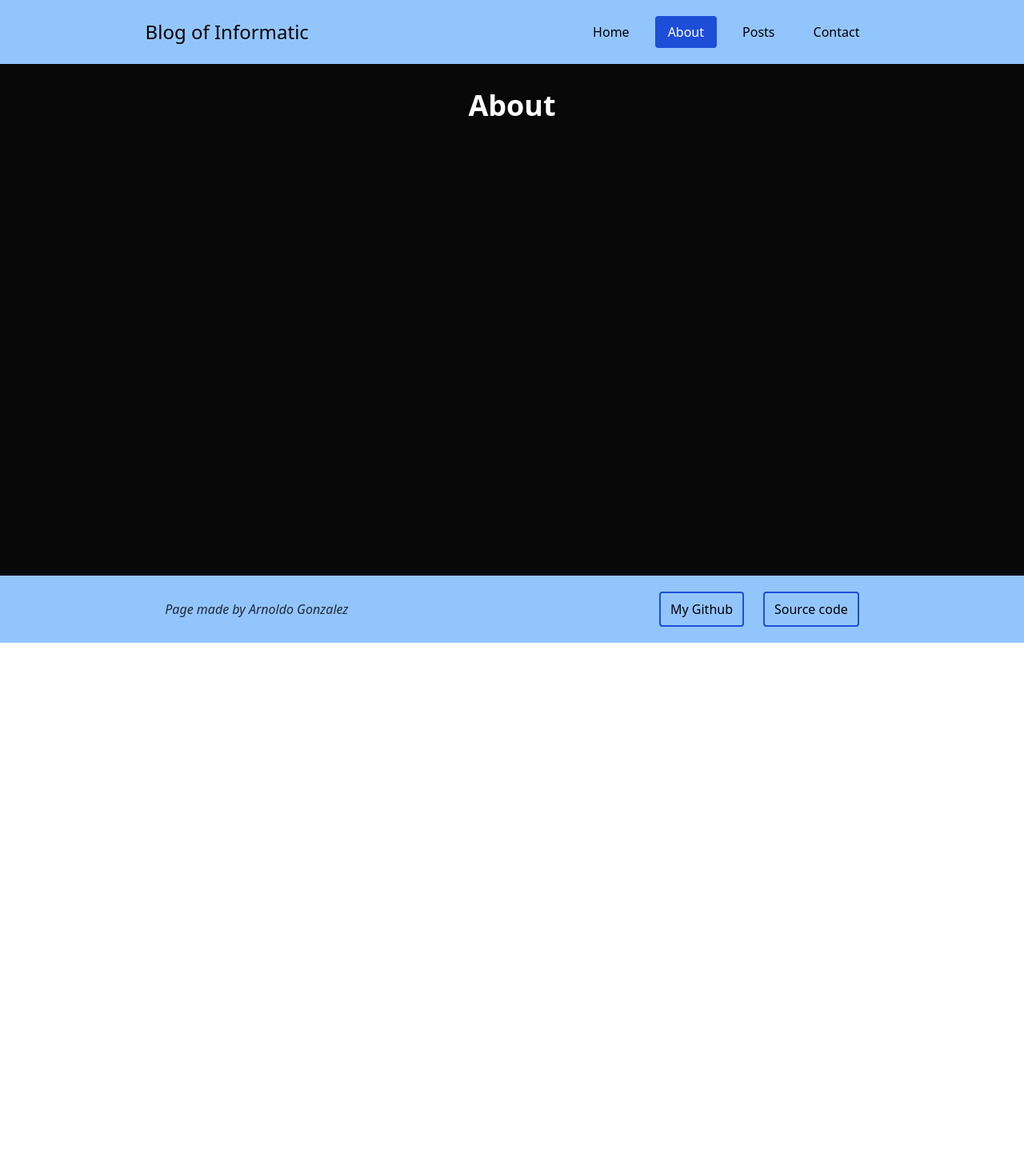
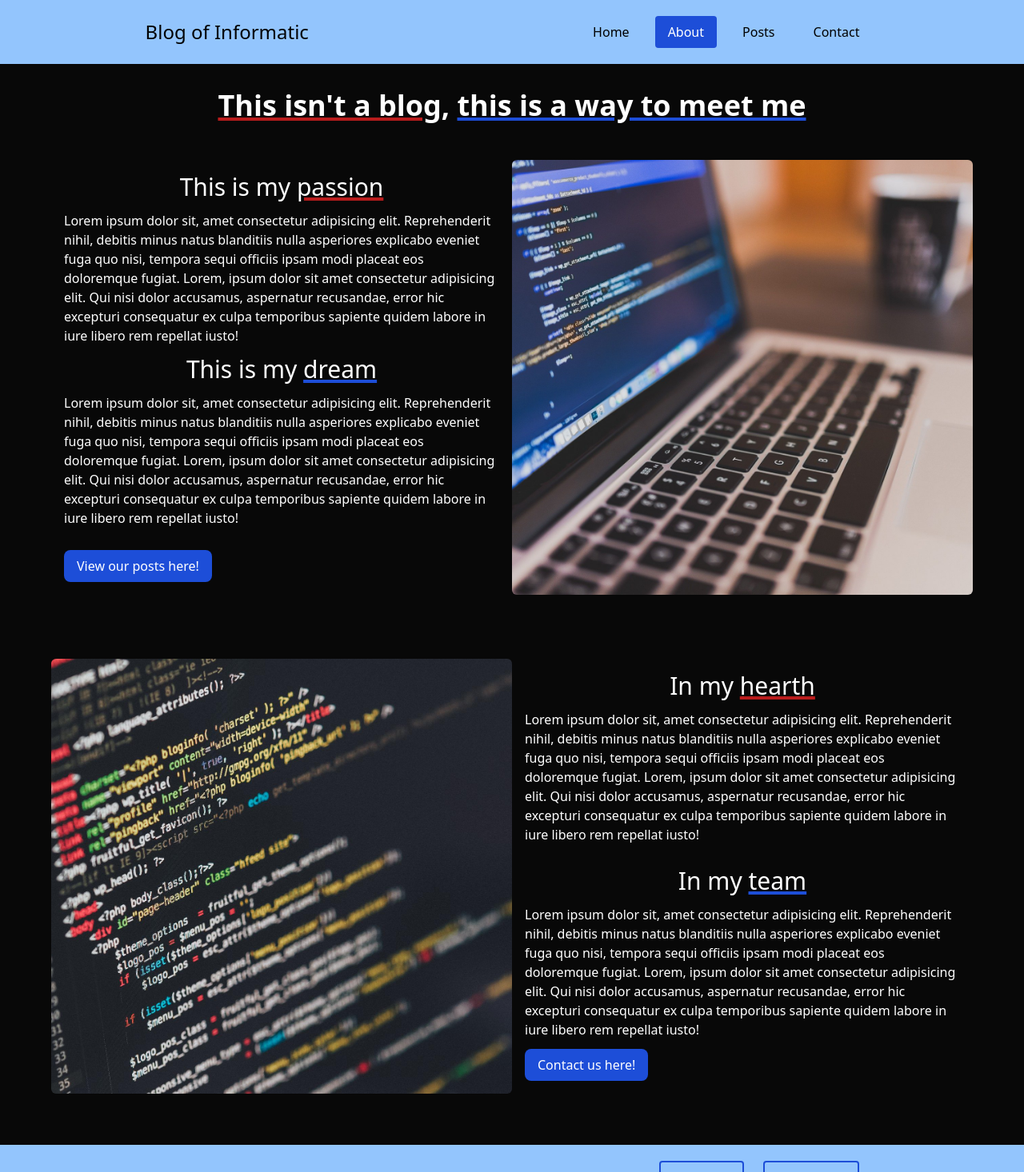
Before and after one commit to BlackBarto/blog-react-router, a React (Vite) app: page /about in a window 1280 px wide. Shown: the top 1466 px of the page at 80% size. Before the commit the page ends 804 px from the top, so only its background shows below. Built offline with nearby package versions, Linux system fonts and the light colour scheme.

Commit message:
complete the about section, and start with contact section

```diff
--- a/package.json
+++ b/package.json
@@ -6,7 +6,8 @@
   "scripts": {
     "dev": "vite --host",
     "build": "vite build",
-    "preview": "vite preview --host"
+    "preview": "vite preview --host",
+    "production": "vite build && vite preview"
   },
   "dependencies": {
     "react": "^18.2.0",
--- /dev/null
+++ b/src/atoms/LinkToPage.jsx
@@ -0,0 +1,9 @@
+import { Link } from "react-router-dom";
+
+export default function LinkToPage({to, text}) {
+  return (
+    <button className="py-2 px-4 bg-blue-700 text-white transition-colors duration-300 hover:text-black hover:bg-sky-300 rounded-lg">
+      <Link to={to}>{text}</Link>
+    </button>
+  )
+}
--- /dev/null
+++ b/src/atoms/NormalInput.jsx
@@ -0,0 +1,14 @@
+import { useState } from "react"
+
+export default function NormalInput({large = "base", required, ...props}) {
+  const [isInvalid, setIsInvalid] = useState(false)
+
+  const handleBlur = ({target}) => {
+    if (required && target.value === "") setIsInvalid(true)
+    else setIsInvalid(false)
+  }
+
+  return (
+    <input onBlur={handleBlur} {...props} required={required} className={`py-2 ${large === "base" ? "w-2/3" : large === "sm" ? "w-1/2" : "w-full"} relative z-10 rounded-md px-4 placeholder:italic placeholder:text-gray-300 ${ !isInvalid ? "bg-gray-900" : "bg-red-700"} focus:bg-transparent transition duration-300 text-white border-2 border-transparent outline-none focus:border-gray-900 focus:bg-blue-700 hover:border-blue-700`} />
+  )
+}
--- /dev/null
+++ b/src/atoms/SubmitInput.jsx
@@ -0,0 +1,5 @@
+export default function SubmitInput({isLoading, ...props}) {
+  return (
+    <input type="submit" {...props} className="mx-auto my-4 text-white rounded-xl py-2 px-4 transition-colors bg-blue-700 duration-300 hover:text-black hover:bg-blue-300" />
+  )
+}
--- /dev/null
+++ b/src/atoms/TextArea.jsx
@@ -0,0 +1,14 @@
+import { useState } from "react"
+
+export default function TextArea({required, ...props}) {
+  const [isInvalid, setIsInvalid] = useState(false)
+
+  const handleBlur = ({target}) => {
+    if (required && target.value === "") setIsInvalid(true)
+    else setIsInvalid(false)
+  }
+
+  return (
+    <textarea {...props} onBlur={handleBlur} cols="30" rows="10" className={`resize-none ${ !isInvalid ? "bg-gray-900" : "bg-red-700"} text-white hover:border-blue-300 w-full placeholder:italic focus:border-gray-900 focus:bg-blue-700 py-3 relative z-10 px-4 outline-none border-transparent placeholder:text-gray-300 border-4 rounded-md transition duration-300`}></textarea>
+  )
+}
--- /dev/null
+++ b/src/atoms/TextWithDecoration.jsx
@@ -0,0 +1,5 @@
+export default function TextWithDecoration({children, className: color}) {
+  return (
+    <span className={`${color} underline decoration-4`}>{children}</span>
+  )
+}
--- a/src/components/Card.jsx
+++ b/src/components/Card.jsx
@@ -1,10 +1,10 @@
-export default function Card({children, visibility, img, direction, ...props}) {
+export default function Card({children, visibility, className: effect, img, direction, ...props}) {
   return (
-    <section {...props} className={`flex ${direction === "ltr" ? "flex-col md:flex-row" : "flex-col-reverse md:flex-row-reverse"} ${visibility ? "opacity-100" : "-translate-x-4 opacity-0"} w-[90%] max-w-[500px] md:max-w-[1000px] rounded-md shadow-lg shadow-gray-600 bg-transparent min-h-[30rem] transition duration-700`}>
+    <section {...props} className={`flex ${direction === "ltr" ? "flex-col md:flex-row" : "flex-col-reverse md:flex-row-reverse"} ${visibility ? "opacity-100" : "-translate-x-4 opacity-0"} w-[90%] rounded-md ${effect || ""} bg-transparent min-h-[30rem] transition duration-700`}>
       <article className="w-full min-h-[250px] md:h-full md:w-1/2 flex flex-col gap-y-3 text-white items-start p-4">
         {children}
       </article>
-      <img src={img} className="w-auto h-[300px] rounded-md grow-2 md:h-auto md:w-1/2 object-cover" alt="What are us?"/>
+      <img src={img} className="w-auto h-[300px] rounded-md grow-2 md:h-auto md:w-1/3 object-cover" alt="What are us?"/>
     </section>
   )
 }
--- a/src/pages/About.jsx
+++ b/src/pages/About.jsx
@@ -1,7 +1,40 @@
+import Card from "../components/Card";
+import LinkToPage from "../atoms/LinkToPage";
+import TextDecoration from "../atoms/TextWithDecoration";
+import firstImage from "../assets/coding-g642719bbc_1920.jpg";
+import secondmage from "../assets/code-ge54f4caaa_1920.jpg";
+
 export default function About() {
+  console.log(window)
+  window.scrollTo(0, -(window.screenY) )
+
   return (
-    <main className="pt-28 min-h-body">
-      <h2 className="text-center text-4xl font-bold text-white">About</h2>
+    <>
+    <h2 className="px-4 font-bold pt-28 text-center text-3xl text-white mx-auto sm:text-4xl"><TextDecoration className="decoration-red-700">This isn't a blog</TextDecoration>, <TextDecoration className="decoration-blue-700">this is a way to meet me</TextDecoration></h2>
+    <main className="pt-12 min-h-body flex flex-col gap-y-20 items-center">
+      <Card direction="ltr" img={firstImage} visibility={true}>
+        <h3 className="sm:text-3xl text-2xl mx-auto">This is my <TextDecoration className="decoration-red-700">passion</TextDecoration></h3>
+        <p>
+          Lorem ipsum dolor sit, amet consectetur adipisicing elit. Reprehenderit nihil, debitis minus natus blanditiis nulla asperiores explicabo eveniet fuga quo nisi, tempora sequi officiis ipsam modi placeat eos doloremque fugiat. Lorem, ipsum dolor sit amet consectetur adipisicing elit. Qui nisi dolor accusamus, aspernatur recusandae, error hic excepturi consequatur ex culpa temporibus sapiente quidem labore in iure libero rem repellat iusto!
+        </p>
+        <h3 className="sm:text-3xl text-2xl mx-auto">This is my <TextDecoration className="decoration-blue-700">dream</TextDecoration></h3>
+        <p className="pb-4">
+          Lorem ipsum dolor sit, amet consectetur adipisicing elit. Reprehenderit nihil, debitis minus natus blanditiis nulla asperiores explicabo eveniet fuga quo nisi, tempora sequi officiis ipsam modi placeat eos doloremque fugiat. Lorem, ipsum dolor sit amet consectetur adipisicing elit. Qui nisi dolor accusamus, aspernatur recusandae, error hic excepturi consequatur ex culpa temporibus sapiente quidem labore in iure libero rem repellat iusto!
+        </p>
+        <LinkToPage to="/posts" text="View our posts here!" />
+      </Card>
+      <Card direction="rtl" img={secondmage} visibility={true}>
+        <h3 className="sm:text-3xl text-2xl mx-auto">In my <TextDecoration className="decoration-red-700">hearth</TextDecoration></h3>
+        <p className="pb-4">
+          Lorem ipsum dolor sit, amet consectetur adipisicing elit. Reprehenderit nihil, debitis minus natus blanditiis nulla asperiores explicabo eveniet fuga quo nisi, tempora sequi officiis ipsam modi placeat eos doloremque fugiat. Lorem, ipsum dolor sit amet consectetur adipisicing elit. Qui nisi dolor accusamus, aspernatur recusandae, error hic excepturi consequatur ex culpa temporibus sapiente quidem labore in iure libero rem repellat iusto!
+        </p>
+        <h3 className="sm:text-3xl text-2xl mx-auto">In my <TextDecoration className="decoration-blue-700">team</TextDecoration></h3>
+        <p>
+          Lorem ipsum dolor sit, amet consectetur adipisicing elit. Reprehenderit nihil, debitis minus natus blanditiis nulla asperiores explicabo eveniet fuga quo nisi, tempora sequi officiis ipsam modi placeat eos doloremque fugiat. Lorem, ipsum dolor sit amet consectetur adipisicing elit. Qui nisi dolor accusamus, aspernatur recusandae, error hic excepturi consequatur ex culpa temporibus sapiente quidem labore in iure libero rem repellat iusto!
+        </p>
+        <LinkToPage to="/contact" text="Contact us here!" />
+      </Card>
     </main>
+    </>
   )
 }
--- a/src/pages/Contact.jsx
+++ b/src/pages/Contact.jsx
@@ -1,7 +1,31 @@
+import { useState } from "react"
+import NormalInput from "../atoms/NormalInput"
+import SubmitInput from "../atoms/SubmitInput"
+import TextArea from "../atoms/TextArea"
+
 export default function Contact() {
+  const [showMessage, setShowMessage] = useState(false)
+
+  const handleSubmit = e => {
+    e.preventDefault()
+    const {target} = e
+    const data = Object.fromEntries(new FormData(target))
+    target.reset()
+    console.log(data)
+  }
+
   return (
-    <main className="pt-28 min-h-body">
-      <h2 className="text-center text-4xl font-bold text-white">Contact</h2>
+    <main className="pt-32 min-h-body space-y-6">
+      <h2 className="text-center mx-auto text-4xl font-bold text-white">Contact me!</h2>
+      <form className="w-[90%] rounded-xl mx-auto max-w-[600px] flex flex-col items-start pt-6 pb-8 pl-6 pr-4 gap-y-2 bg-slate-600" onSubmit={handleSubmit}>
+        <label htmlFor="name" className="pl-2 text-white">Name</label>
+        <NormalInput type="text" required={true} name="name" placeholder="Enter your name" />
+        <label htmlFor="email" className="pl-2 pt-2 text-white">Email</label>
+        <NormalInput name="email" type="email" required={true} large="lg" placeholder="Enter your email" />
+        <label htmlFor="message" className="pl-2 pt-2 text-white">Message</label>
+        <TextArea name="message" id="message" required={true} placeholder="Enter your message" />
+        <SubmitInput value="Send the message" />
+      </form>
     </main>
   )
 }
--- a/src/pages/PostDatail.jsx
+++ b/src/pages/PostDatail.jsx
@@ -27,14 +27,12 @@ export default function PostDetail() {
       </aside>
       <main className="flex flex-col bg-slate-600 rounded-lg gap-y-8 items-center max-w-[900px] w-full py-6">
         {isLoading ? <div className="py-8"><Loading /></div> : (
-          <>
           <div className="flex flex-col gap-y-4 items-center w-[93%] sm:w-4/5">
             <h2 className="font-bold text-xl sm:text-3xl text-white">{post.title}</h2>
             <p className="text-white">Lorem ipsum dolor sit amet consectetur adipisicing elit. Ea officiis non earum. Totam soluta animi nisi, consequuntur perspiciatis ex impedit voluptate? Quos ipsa labore officia rerum iste et magni! Facilis.</p>
             <PostImage className="w-full h-auto object-contain" id={post.id} title={post.title} />
             <p className="text-white text-md sm:text-lg">{post.body} Lorem ipsum dolor sit amet consectetur adipisicing elit. Ipsa, cupiditate accusamus ipsam inventore harum ut veritatis dicta ipsum nihil vero excepturi nisi ad vitae, praesentium error nobis quidem, dolorum placeat! Lorem ipsum dolor, sit amet consectetur adipisicing elit. Perspiciatis eveniet exercitationem atque consequatur reprehenderit facere laboriosam reiciendis non fugiat quae corrupti deserunt voluptatibus, enim, nesciunt commodi assumenda, quam inventore excepturi.</p>
           </div>
-          </>
         )}
       </main>
       <PostListComments postId={postId} />
```
Also changed, not shown: src/pages/Home.jsx (+8 -12 lines).
